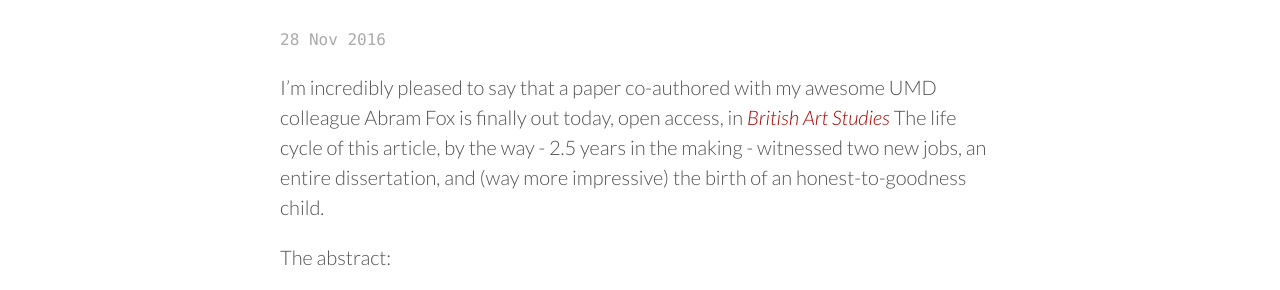
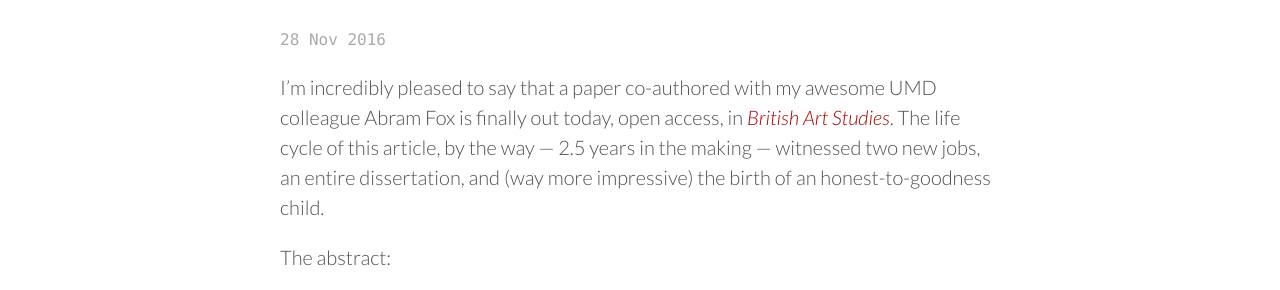
Before and after one commit to mdlincoln/mdlincoln.github.io, a Jekyll site: the page built from _posts/2016-11-28-temporal-dimensions.md, in a window 1280 px wide and 900 px high. Shown: the part 358-648 px from the top of the window. Built offline with Jekyll 4.4.1, drawn with Linux system fonts in a browser that asks for light colours; nearby versions of some CDN libraries; comment, search, counter and statistics services are not loaded.

Commit message:
punctation fix

```diff
--- a/_posts/2016-11-28-temporal-dimensions.md
+++ b/_posts/2016-11-28-temporal-dimensions.md
@@ -10,8 +10,8 @@ tags:
 - r
 ---
 
-I'm incredibly pleased to say that a paper co-authored with my awesome UMD colleague Abram Fox is finally out today, open access, in [_British Art Studies_](http://britishartstudies.ac.uk/issues/issue-index/issue-4/london-art-auction-1870-1835)
-The life cycle of this article, by the way - 2.5 years in the making - witnessed two new jobs, an entire dissertation, and (way more impressive) the birth of an honest-to-goodness child.
+I'm incredibly pleased to say that a paper co-authored with my awesome UMD colleague Abram Fox is finally out today, open access, in [_British Art Studies_](http://britishartstudies.ac.uk/issues/issue-index/issue-4/london-art-auction-1870-1835).
+The life cycle of this article, by the way --- 2.5 years in the making --- witnessed two new jobs, an entire dissertation, and (way more impressive) the birth of an honest-to-goodness child.
 
 The abstract:
 
```
